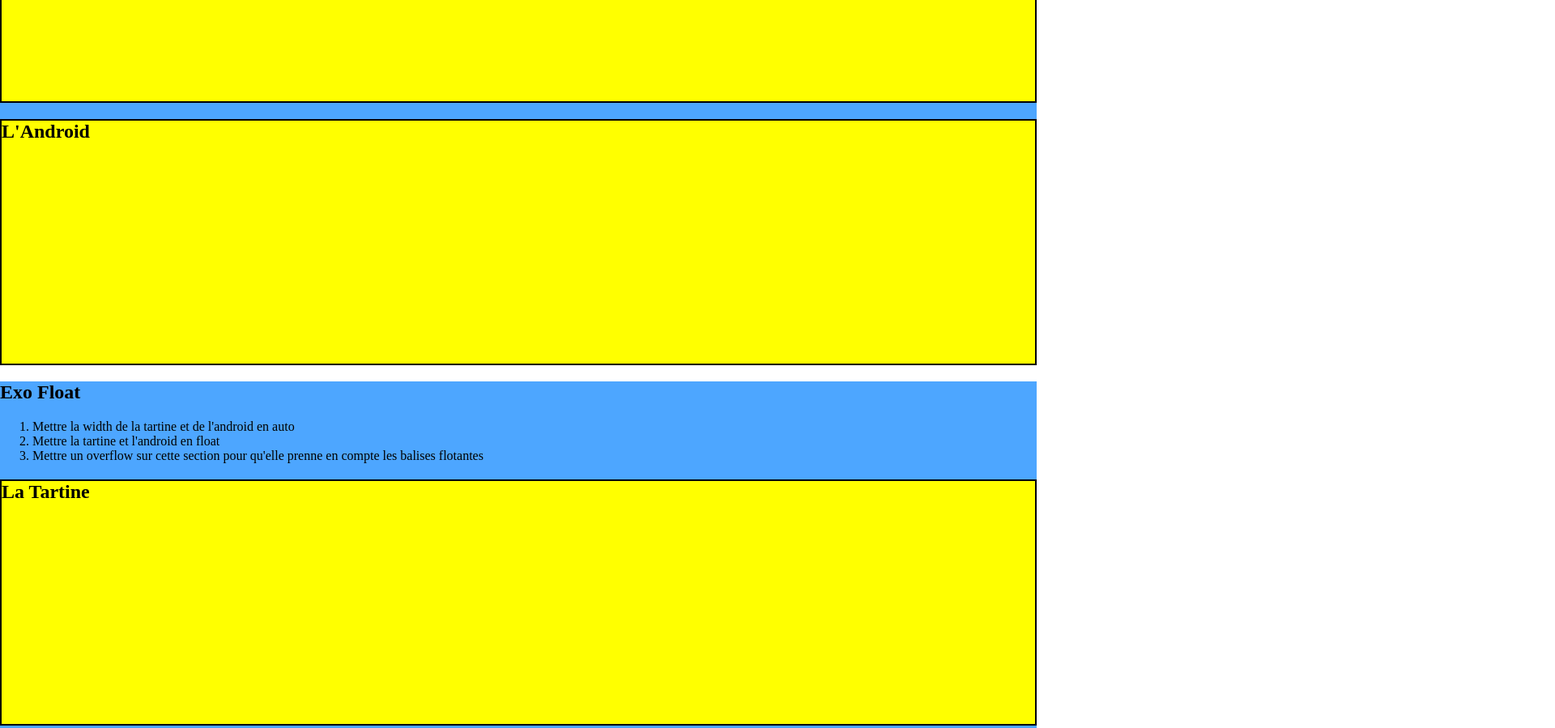
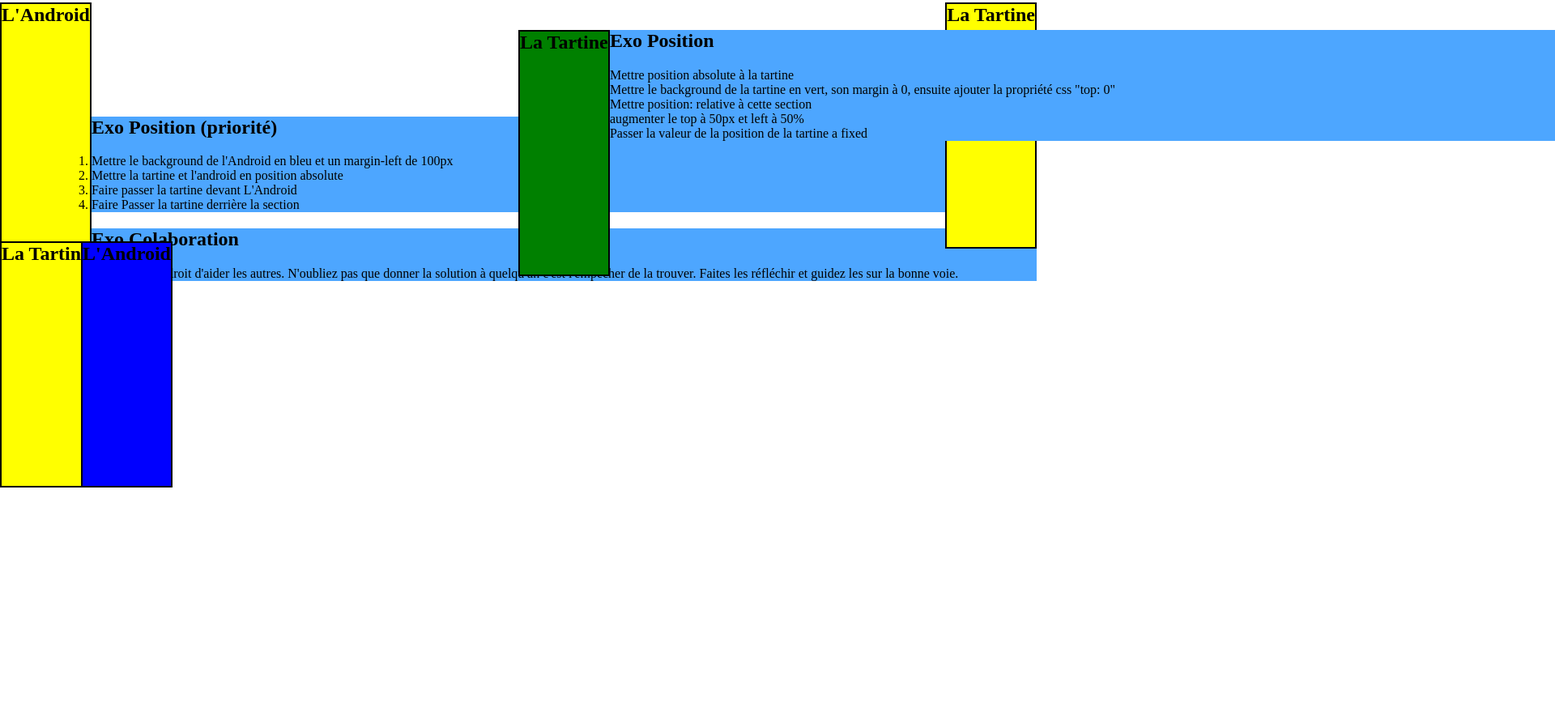
Before and after one commit to chrisMGcoding/CSS_background, a plain HTML site: page Exercice_5_position/index.html in a window 1280 px wide. Shown: the part 2449-3348 px from the top of the page at 81% size, 1920 px wide, since content can reach past the window. After the commit the page ends 3051 px from the top, so only its background shows below. Drawn offline with Linux system fonts and the light colour scheme.

Commit message:
finish exercize

```diff
--- a/Exercice_5_position/public/css/style.css
+++ b/Exercice_5_position/public/css/style.css
@@ -37,11 +37,53 @@ body section:nth-child(2)>h2:last-of-type {
 /* fin exo padding */
 
 /* exo display */
-
+body section:nth-child(3)>h2:first-of-type {
+  margin: 20px;
+  padding: 40px;
+  display: inline;
+}
+body section:nth-child(3)>h2:last-of-type {
+  marign: 20px;
+  padding: 40px;
+  display: inline;
+}
 /* fin exo display */
 
+/* exo float */
+body section:nth-child(4)>h2:first-of-type {
+  width: auto;
+  float: right;
+}
+body section:nth-child(4)>h2:last-of-type {
+  width: auto;
+  float: left;
+}
+/* fin exo float */
+
 /* exo position */
+body section:nth-child(5)>h2:first-of-type {
+position: absolute;
+background-color: green;
+margin: 0;
+top: 0;
+}
+body section:nth-child(5) {
+  position: relative;
+  top: 50px;
+  left: 50%;
+}
 /* fin exo position */
 
 /* exo position (priorité) */
+body section:nth-child(6)>h2:last-of-type {
+  background-color: blue;
+  margin-left: 100px;
+  position: absolute;
+  z-index: 2;
+
+}
+body section:nth-child(6)>h2:first-of-type {
+  position: absolute;
+  z-index: 1;
+}
 /* fin exo position (priorité) */
```
